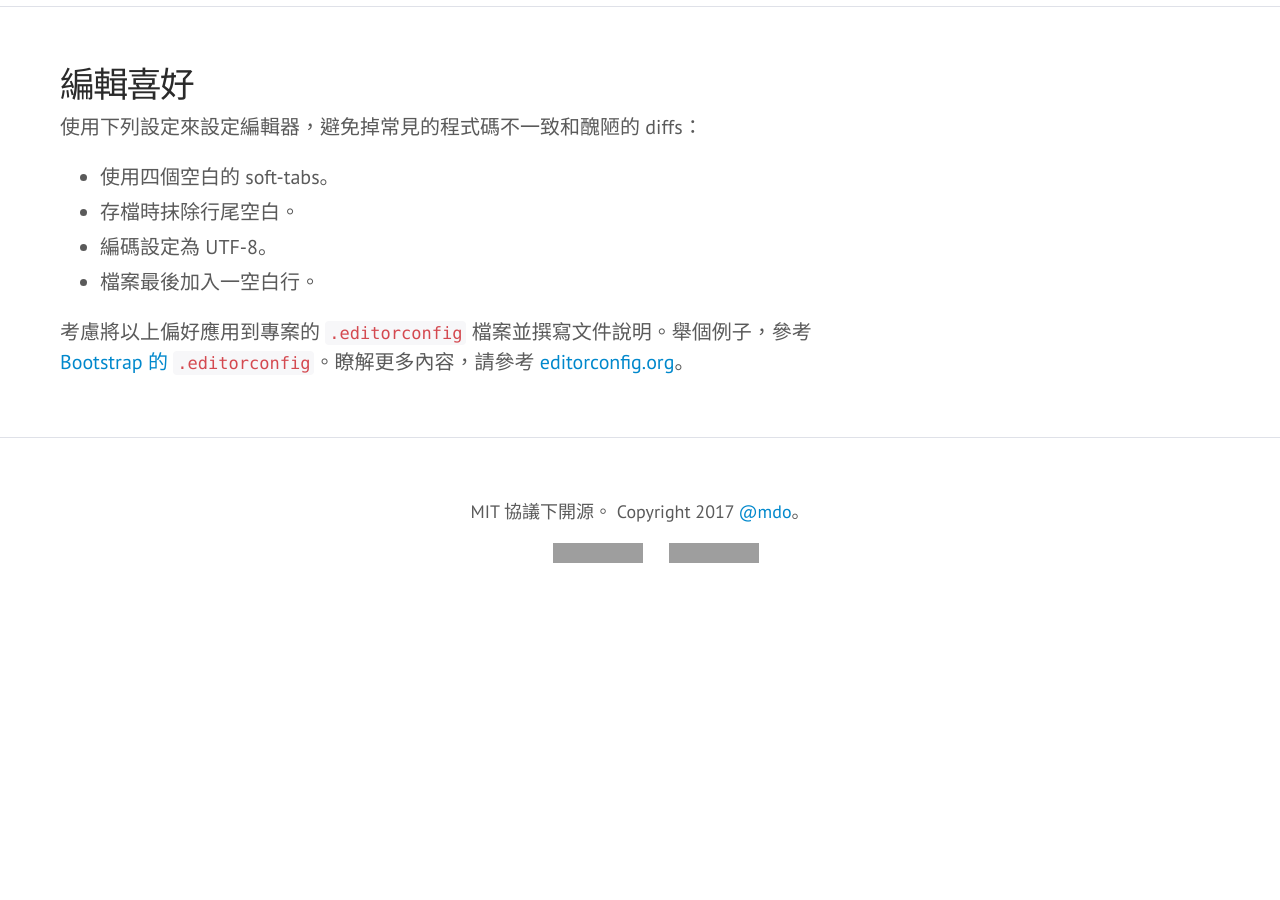
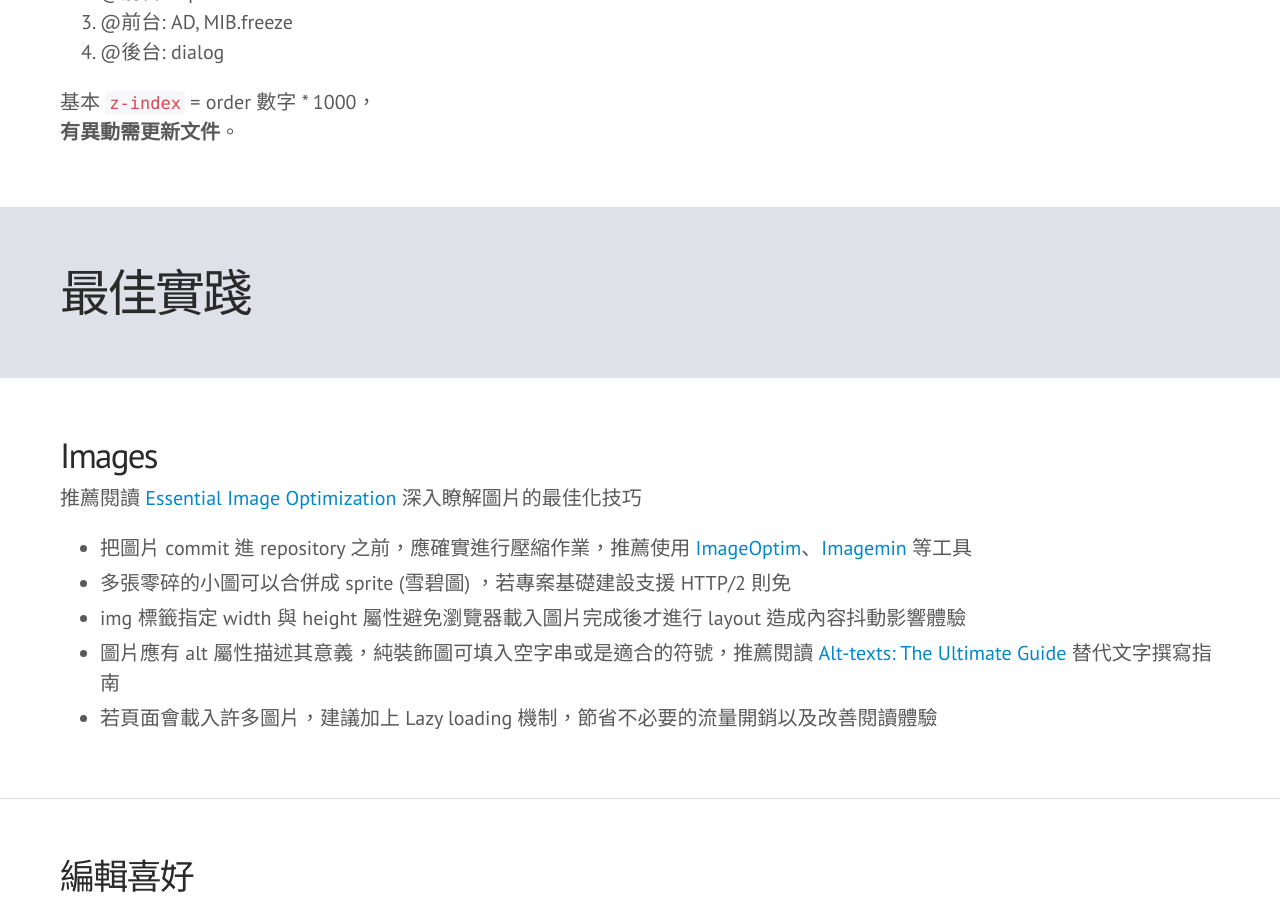
Before and after one commit to pixnet/frontend-guideline, a Jekyll site: the page built from index.html, in a window 1280 px wide and 900 px high, scrolled down 13659 px. Built offline with Jekyll 4.4.1, drawn with Linux system fonts in a browser that asks for light colours; some web fonts are replaced; Markdown is read by kramdown in place of the engine named in the settings; before the commit the page ends 14289 px from its top, so only the background shows below that; grey boxes are pictures that could not be loaded.

Commit message:
增加最佳實踐章節之 Images

```diff
--- a/index.html
+++ b/index.html
@@ -41,6 +41,16 @@ layout: default
             <li><a href="#css-organization">組織</a></li>
             <li><a href="#css-zindex-order">z-index 管理</a></li>
         </ul>
+    </div>
+</div>
+<div class="section toc">
+    <div class="col">
+        <h4><a href="#bestpratices">最佳實踐</a></h4>
+        <ul>
+            <li><a href="#best-pratices-images">Images</a></li>
+        </ul>
+    </div>
+    <div class="col">
     </div>
 </div>
 
@@ -432,6 +442,27 @@ layout: default
     </div>
 </div>
 
+<div class="heading" id="bestpratices">
+    <h2>最佳實踐</h2>
+</div>
+
+<div class="section" id="best-pratices-images">
+    <div class="col">
+        <h3>Images</h3>
+        <p>推薦閱讀 <a href="https://images.guide/">Essential Image Optimization</a> 深入瞭解圖片的最佳化技巧</p>
+        <ul>
+            <li>把圖片 commit 進 repository 之前，應確實進行壓縮作業，推薦使用 <a
+                href="https://imageoptim.com/">ImageOptim</a>、<a
+                href="https://github.com/imagemin/imagemin">Imagemin</a> 等工具</li>
+            <li>多張零碎的小圖可以合併成 sprite (雪碧圖) ，若專案基礎建設支援 HTTP/2 則免</li>
+            <li>img 標籤指定 width 與 height 屬性避免瀏覽器載入圖片完成後才進行 layout 造成內容抖動影響體驗</li>
+            <li>圖片應有 alt 屬性描述其意義，純裝飾圖可填入空字串或是適合的符號，推薦閱讀 <a
+                href="https://axesslab.com/alt-texts/">Alt-texts: The Ultimate Guide</a> 替代文字撰寫指南</li>
+            <li>若頁面會載入許多圖片，建議加上 Lazy loading 機制，節省不必要的流量開銷以及改善閱讀體驗</li>
+        </ul>
+    </div>
+</div>
+
 <div class="section" id="css-editor-prefs">
     <div class="col">
         <h3>編輯喜好</h3>
```
